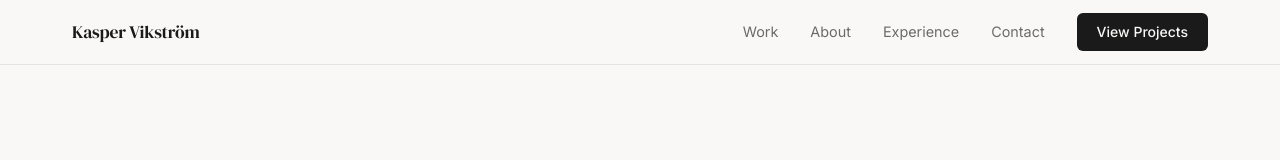
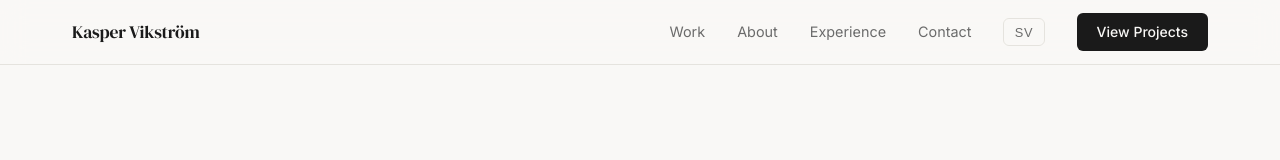
Before and after one commit to kaspvik/kaspervikstrom, a Next.js app: page / in a window 1280 px wide. Shown: the top 160 px of the page. Built offline with nearby package versions, Linux system fonts and the light colour scheme.

Commit message:
Implement language toggle feature with context provider and update Hero component for multilingual support

```diff
--- a/src/app/layout.tsx
+++ b/src/app/layout.tsx
@@ -1,6 +1,7 @@
 import type { Metadata } from "next";
 import { DM_Serif_Display, Inter } from "next/font/google";
 import "@/styles/globals.css";
+import { LanguageProvider } from "@/context/LanguageContext";
 
 const dmSerifDisplay = DM_Serif_Display({
   variable: "--font-display",
@@ -26,7 +27,9 @@ export default function RootLayout({
 }) {
   return (
     <html lang="en" className={`${dmSerifDisplay.variable} ${inter.variable}`}>
-      <body>{children}</body>
+      <body>
+        <LanguageProvider>{children}</LanguageProvider>
+      </body>
     </html>
   );
 }
--- a/src/components/Hero/Hero.tsx
+++ b/src/components/Hero/Hero.tsx
@@ -3,6 +3,11 @@
 import { motion } from "framer-motion";
 import Link from "next/link";
 import styles from "./Hero.module.css";
+import { useLang } from "@/context/LanguageContext";
+import en from "@/messages/en.json";
+import sv from "@/messages/sv.json";
+
+const messages = { en, sv };
 
 const fadeUp = {
   hidden: { opacity: 0, y: 24 },
@@ -14,6 +19,9 @@ const fadeUp = {
 };
 
 export default function Hero() {
+  const { lang } = useLang();
+  const t = messages[lang].hero;
+
   return (
     <section className={styles.hero}>
       <div className={styles.inner}>
@@ -24,7 +32,7 @@ export default function Hero() {
             initial="hidden"
             animate="visible"
             variants={fadeUp}>
-            Fullstack Developer / UI-Focused
+            {t.label}
           </motion.span>
 
           <motion.h1
@@ -33,8 +41,7 @@ export default function Hero() {
             initial="hidden"
             animate="visible"
             variants={fadeUp}>
-            Fullstack developer focused on modern UI, accessibility, and
-            thoughtful digital experiences.
+            {t.headline}
           </motion.h1>
 
           <motion.p
@@ -43,8 +50,7 @@ export default function Hero() {
             initial="hidden"
             animate="visible"
             variants={fadeUp}>
-            I'm a fullstack-trained developer with a passion for thoughtful
-            interfaces, strong component structure, and user-centered design.
+            {t.intro}
           </motion.p>
 
           <motion.div
@@ -54,10 +60,10 @@ export default function Hero() {
             animate="visible"
             variants={fadeUp}>
             <Link href="#work" className={styles.btnPrimary}>
-              View My Work
+              {t.btnPrimary}
             </Link>
             <Link href="#about" className={styles.btnSecondary}>
-              About Me
+              {t.btnSecondary}
             </Link>
           </motion.div>
 
@@ -67,8 +73,7 @@ export default function Hero() {
             initial="hidden"
             animate="visible"
             variants={fadeUp}>
-            Based in Gothenburg, Sweden · Available for work and freelance
-            opportunities
+            {t.micro}
           </motion.p>
         </div>
 
--- a/src/components/Navbar/Navbar.module.css
+++ b/src/components/Navbar/Navbar.module.css
@@ -56,6 +56,25 @@
   opacity: 0.8;
 }
 
+.langToggle {
+  font-size: 0.8rem;
+  font-weight: 500;
+  letter-spacing: 0.05em;
+  color: var(--color-text-muted);
+  background: none;
+  border: 1px solid var(--color-border);
+  border-radius: var(--radius-sm);
+  padding: 0.35rem 0.65rem;
+  cursor: pointer;
+  flex-shrink: 0;
+  transition: color 0.2s ease, border-color 0.2s ease;
+}
+
+.langToggle:hover {
+  color: var(--color-text);
+  border-color: var(--color-text-muted);
+}
+
 @media (max-width: 768px) {
   .links {
     display: none;
--- a/src/components/Navbar/Navbar.tsx
+++ b/src/components/Navbar/Navbar.tsx
@@ -2,8 +2,11 @@
 
 import Link from "next/link";
 import styles from "./Navbar.module.css";
+import { useLang } from "@/context/LanguageContext";
 
 export default function Navbar() {
+  const { lang, toggle } = useLang();
+
   return (
     <header className={styles.header}>
       <nav className={styles.nav}>
@@ -16,6 +19,9 @@ export default function Navbar() {
           <li><Link href="#experience">Experience</Link></li>
           <li><Link href="#contact">Contact</Link></li>
         </ul>
+        <button onClick={toggle} className={styles.langToggle} aria-label="Toggle language">
+          {lang === "en" ? "SV" : "EN"}
+        </button>
         <Link href="#work" className={styles.cta}>
           View Projects
         </Link>
--- /dev/null
+++ b/src/context/LanguageContext.tsx
@@ -0,0 +1,24 @@
+"use client";
+
+import { createContext, useContext, useState } from "react";
+
+type Language = "en" | "sv";
+
+const LanguageContext = createContext<{
+  lang: Language;
+  toggle: () => void;
+}>({ lang: "en", toggle: () => {} });
+
+export function LanguageProvider({ children }: { children: React.ReactNode }) {
+  const [lang, setLang] = useState<Language>("en");
+  const toggle = () => setLang((l) => (l === "en" ? "sv" : "en"));
+  return (
+    <LanguageContext.Provider value={{ lang, toggle }}>
+      {children}
+    </LanguageContext.Provider>
+  );
+}
+
+export function useLang() {
+  return useContext(LanguageContext);
+}
--- /dev/null
+++ b/src/messages/en.json
@@ -0,0 +1,10 @@
+{
+  "hero": {
+    "label": "Fullstack Developer / UI-Focused",
+    "headline": "Fullstack developer focused on modern UI, accessibility, and thoughtful digital experiences.",
+    "intro": "I'm a fullstack-trained developer with a passion for thoughtful interfaces, strong component structure, and user-centered design.",
+    "btnPrimary": "View My Work",
+    "btnSecondary": "About Me",
+    "micro": "Based in Gothenburg, Sweden · Available for work and freelance opportunities"
+  }
+}
--- /dev/null
+++ b/src/messages/sv.json
@@ -0,0 +1,10 @@
+{
+  "hero": {
+    "label": "Fullstack-utvecklare / UI-fokuserad",
+    "headline": "Fullstack-utvecklare med fokus på modernt UI, tillgänglighet och genomtänkta digitala upplevelser.",
+    "intro": "Jag är en fullstack-utbildad utvecklare med passion för genomtänkta gränssnitt, stark komponentstruktur och användarcentrerad design.",
+    "btnPrimary": "Se mina projekt",
+    "btnSecondary": "Om mig",
+    "micro": "Baserad i Göteborg, Sverige · Tillgänglig för arbete och frilansprojekt"
+  }
+}
```
